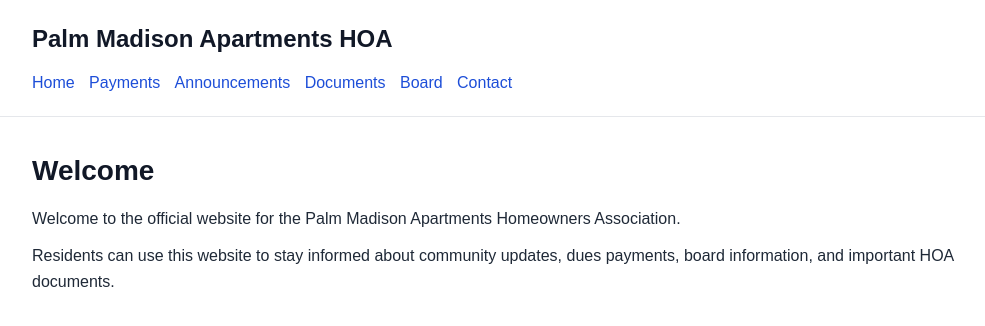
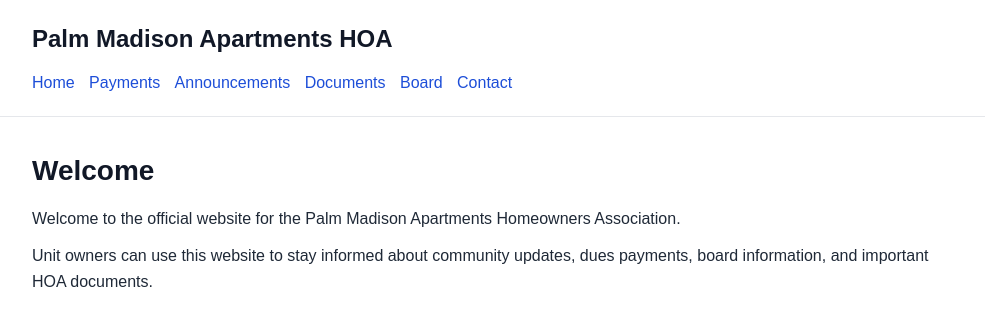
Before and after one commit to Palm-Madison-HOA/palmmadison.org, a Next.js app: page / in a window 1280 px wide. Shown: the top 326 px of the page, without its empty margins (144-1129 px from the left). Built offline with nearby package versions, Linux system fonts and the light colour scheme.

Commit message:
Update residents to unit owners in page text

```diff
--- a/app/page.tsx
+++ b/app/page.tsx
@@ -6,7 +6,7 @@ export default function HomePage() {
         Welcome to the official website for the Palm Madison Apartments Homeowners Association.
       </p>
       <p className="page-text">
-        Residents can use this website to stay informed about community updates,
+        Unit owners can use this website to stay informed about community updates,
         dues payments, board information, and important HOA documents.
       </p>
     </section>
```
